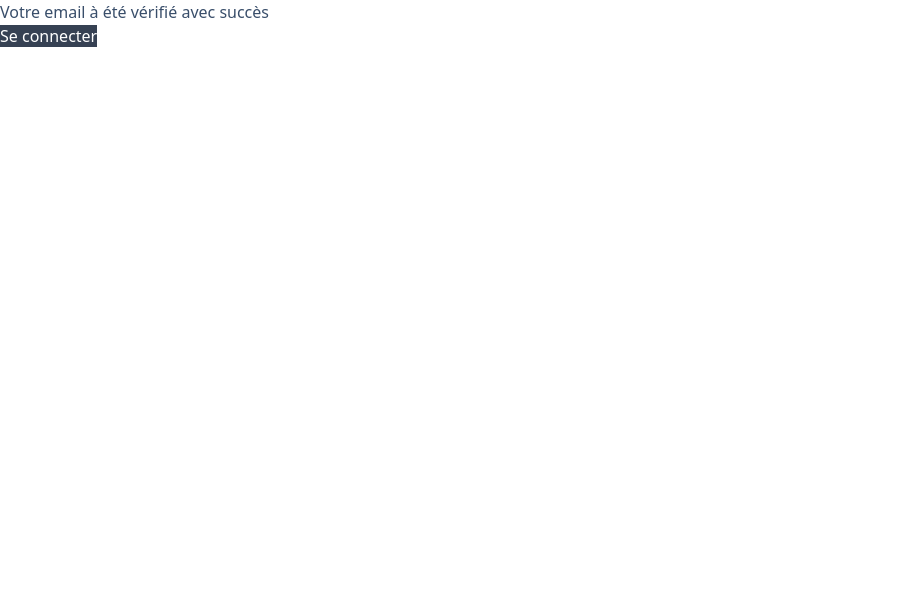
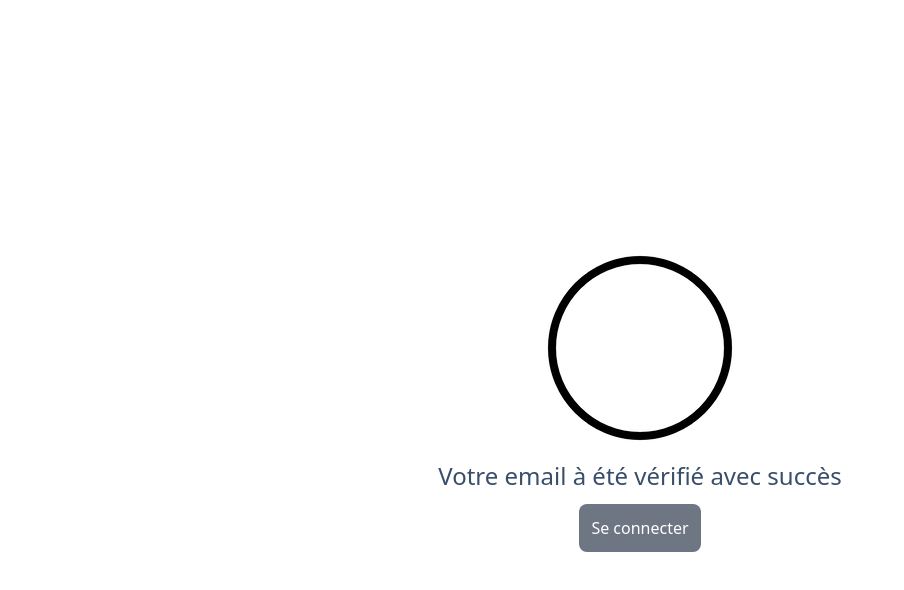
Before and after one commit to Moruald001/agban, a React (Vite) app in the folder agbn-front/: page /verify in a window 1280 px wide. Shown: the top 590 px of the page, without its empty margins (0-904 px from the left). Built offline with nearby package versions, Linux system fonts and the light colour scheme; a web font is replaced by a local one; what @react-pdf/renderer would draw is missing.

Commit message:
verify page done

```diff
--- a/agbn-front/src/pages/auth/Verify.jsx
+++ b/agbn-front/src/pages/auth/Verify.jsx
@@ -1,13 +1,15 @@
 import React from "react";
 import { Link } from "react-router-dom";
+import succesGif from "../../assets/icons8-success.gif";
 
 export default function Verify() {
   return (
-    <div>
-      <h1>Votre email à été vérifié avec succès</h1>
+    <div className="w-screen  h-screen flex flex-col justify-center items-center gap-3">
+      <img src={succesGif} alt="gif succès animé" />
+      <h1 className="text-2xl">Votre email à été vérifié avec succès</h1>
       <Link
         to={"/login"}
-        className="w-auto h-1.5 bg-gray-700 text-white hover:scale-125 transition-transform duration-300"
+        className=" bg-gray-600 p-3 rounded-lg opacity-80 text-white font-center  hover:scale-115 transition-transform duration-300  "
       >
         Se connecter
       </Link>
```
Also changed, not shown: agbn-front/src/assets/icons8-success.gif (added).
